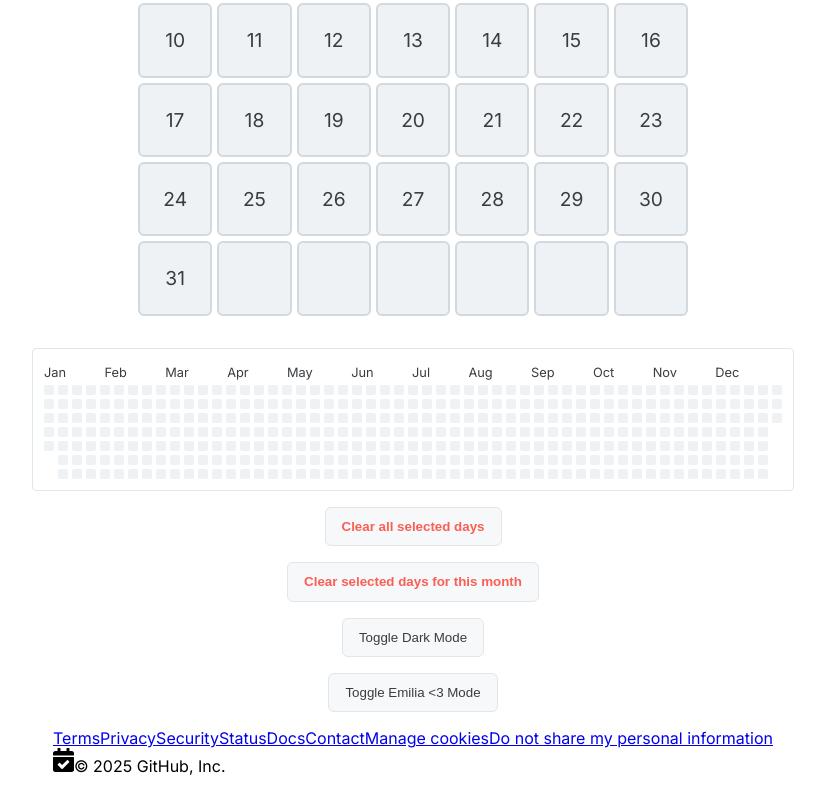
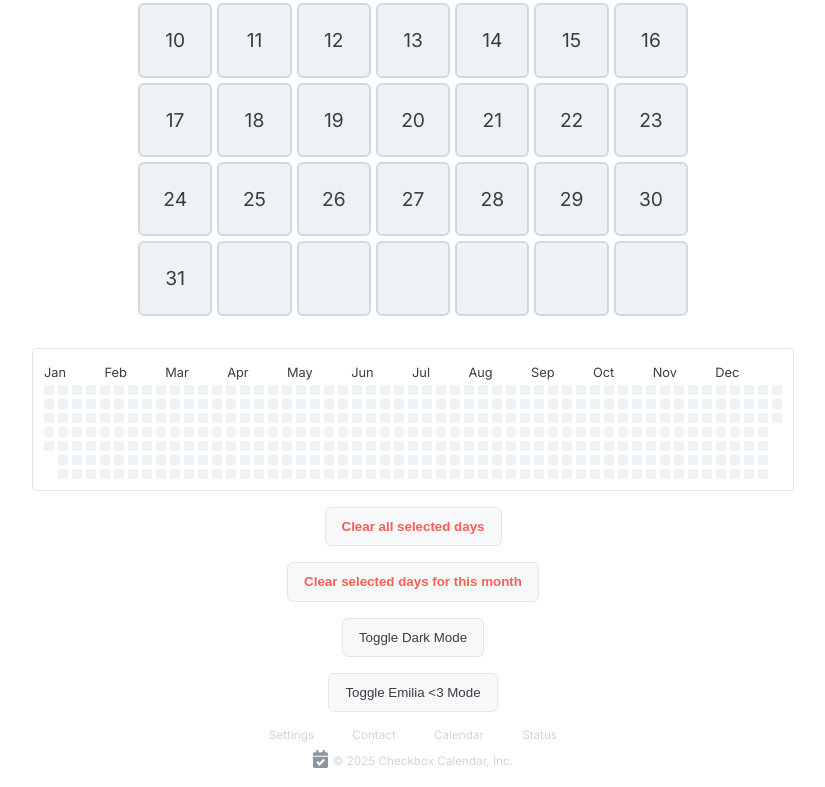
Before and after one commit to DavidAkerlind/vite-react-test-repo, a React (Vite) app: page / in a window 1280 px wide. Shown: the part 290-1077 px from the top of the page, without its empty margins (227-1052 px from the left). Built offline with nearby package versions, Linux system fonts and the light colour scheme.

Commit message:
Update footer layout and styles, replace calendar icon, and enhance link interactions

```diff
--- a/index.html
+++ b/index.html
@@ -2,7 +2,10 @@
 <html lang="en">
 	<head>
 		<meta charset="UTF-8" />
-		<link rel="icon" type="image/svg+xml" href="./vite.svg" />
+		<link
+			rel="icon"
+			type="image/svg+xml"
+			href="./src/assets/calendar-white.svg" />
 		<meta name="viewport" content="width=device-width, initial-scale=1.0" />
 		<title>Checkbox Calendar</title>
 	</head>
--- a/src/components/Footer.jsx
+++ b/src/components/Footer.jsx
@@ -1,26 +1,31 @@
-import calendarIcon from '../assets/calendar-black.svg';
+import calendarIconBlack from '../assets/calendar-black.svg';
+import calendarIconWhite from '../assets/calendar-white.svg';
 
 function Footer() {
+	const footerLinks = [
+		{ text: 'Settings', link: '#' },
+		{ text: 'Contact', link: '#' },
+		{ text: 'Calendar', link: '#' },
+		{ text: 'Status', link: '#' },
+	];
+
 	return (
 		<footer className="footer">
-			<div className="footer-links">
-				<a href="#">Terms</a>
-				<a href="#">Privacy</a>
-				<a href="#">Security</a>
-				<a href="#">Status</a>
-				<a href="#">Docs</a>
-				<a href="#">Contact</a>
-				<a href="#">Manage cookies</a>
-				<a href="#">Do not share my personal information</a>
-			</div>
-			<div className="footer-logo">
+			<section className="footer-links">
+				{footerLinks.map((item, index) => (
+					<a key={index} href={item.link}>
+						{item.text}
+					</a>
+				))}
+			</section>
+			<section className="footer-logo">
 				<img
 					type="image/svg+xml"
-					src={calendarIcon}
+					src={calendarIconWhite}
 					alt="Calendar logo"
 				/>
-				<span>© 2025 GitHub, Inc.</span>
-			</div>
+				<span>© 2025 Checkbox Calendar, Inc.</span>
+			</section>
 		</footer>
 	);
 }
--- a/src/index.css
+++ b/src/index.css
@@ -5,10 +5,12 @@
 	--button-danger-text: #fa5e55;
 	--button-danger-active-bg: #d03533;
 	--white-text: #fff;
+	--link-hover-color: #4493f8;
 }
 .dark-mode {
 	--button-background: #212830;
 	--text-color: #f0f6fc;
+	--text-color-secondary: #8e969b;
 	--button-default-hover: #252c34;
 	--button-default-active: #2f3740;
 	--background-color: #0d1117;
@@ -22,6 +24,7 @@
 .light-mode {
 	--components-stroke-dark: #d1d9e0;
 	--text-color: #393d41;
+	--text-color-secondary: #cfd4d9;
 	--background-color: #fff;
 	--button-background: #f6f8fa;
 	--button-default-hover: #eaedf0;
@@ -290,7 +293,48 @@ input:checked + .slider::before {
 	transform: translateX(24px);
 }
 
-/* Desktop-friendly adjustments */
+footer {
+	display: flex;
+	flex-direction: column;
+	align-items: center;
+	justify-content: center;
+	flex-wrap: wrap;
+	gap: 0.5rem;
+	color: var(--text-color-secondary);
+	font-size: 0.73rem;
+	font-weight: 400;
+	margin-bottom: 1rem;
+	max-width: 95%;
+}
+
+footer img {
+	max-width: 15px;
+	cursor: pointer;
+	margin-bottom: 0.2rem;
+}
+.footer-logo {
+	display: flex;
+	align-items: center;
+	gap: 0.3rem;
+}
+
+.footer-links {
+	display: flex;
+	align-items: center;
+	gap: 3vw;
+	width: 100%;
+	text-align: center;
+}
+
+.footer-links a {
+	text-align: center;
+	text-decoration: none;
+	font-size: 0.73rem;
+	font-weight: 400;
+	color: var(--text-color-secondary);
+}
+
+/* Desktop-friendly adjustments Hover*/
 @media (min-width: 568px) {
 	button.danger:hover {
 		background-color: var(--button-danger-active-bg);
@@ -302,6 +346,10 @@ input:checked + .slider::before {
 	}
 	.month-label:hover {
 		opacity: 0.9;
+	}
+	.footer-links a:hover {
+		text-decoration: underline;
+		color: var(--link-hover-color);
 	}
 }
 /* Mobile-friendly adjustments */
```
Also changed, not shown: src/assets/calendar-white.svg.
